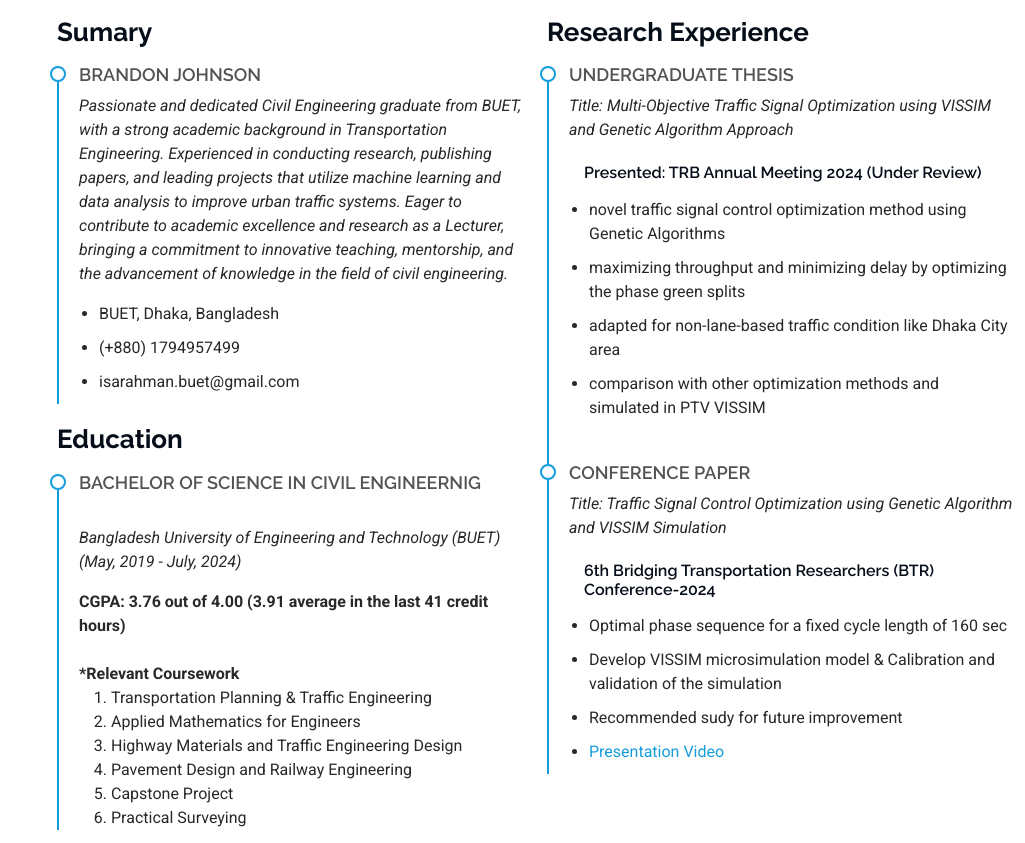
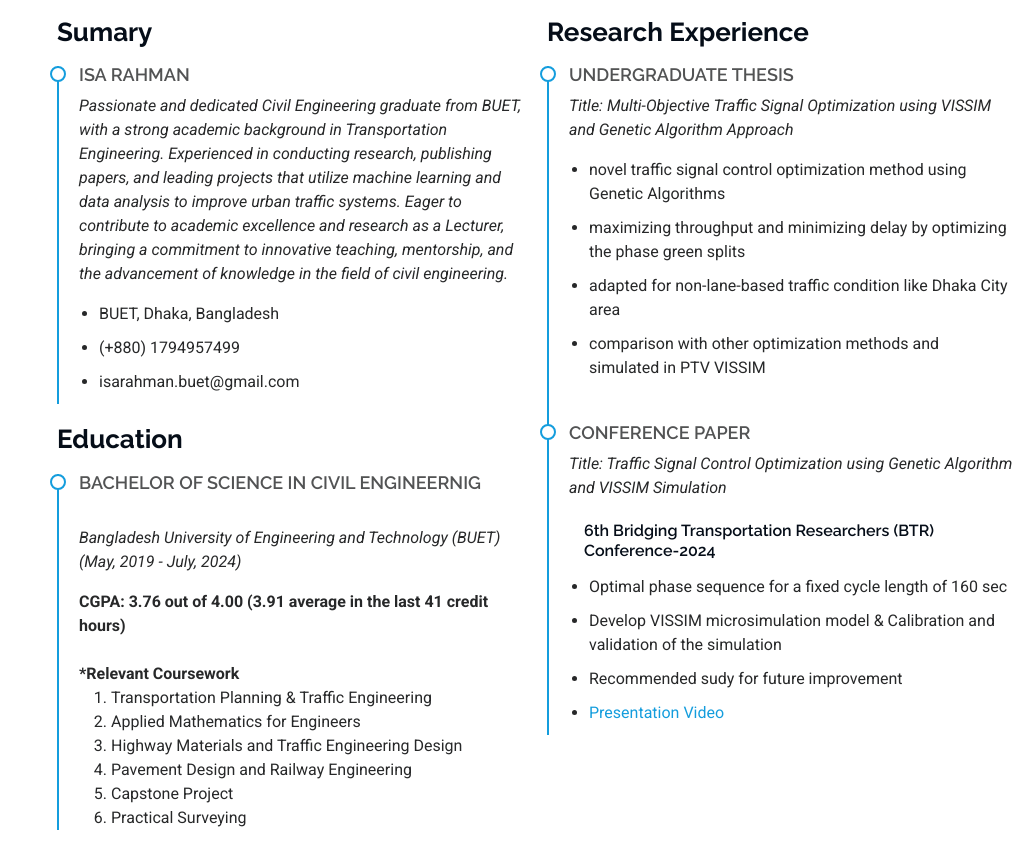
Before and after one commit to IsaRahman/isarahman.github.io, a plain HTML site: page index.html in a window 1280 px wide. Shown: the part 2324-3167 px from the top of the page, without its empty margins (255-1280 px from the left). Drawn offline with Linux system fonts and the light colour scheme.

Commit message:
Update index.html

```diff
--- a/index.html
+++ b/index.html
@@ -271,7 +271,7 @@
             <h3 class="resume-title">Sumary</h3>
 
             <div class="resume-item pb-0">
-              <h4>Brandon Johnson</h4>
+              <h4>Isa Rahman</h4>
               <p><em>Passionate and dedicated Civil Engineering graduate from BUET, with a strong academic background in Transportation Engineering. Experienced in conducting research, publishing papers, and leading projects that utilize machine learning and data analysis to improve urban traffic systems. Eager to contribute to academic excellence and research as a Lecturer, bringing a commitment to innovative teaching, mentorship, and the advancement of knowledge in the field of civil engineering.</em></p>
               <ul>
                 <li>BUET, Dhaka, Bangladesh</li>
@@ -317,7 +317,7 @@
             <div class="resume-item">
               <h4>Undergraduate Thesis</h4>
               <p><em>Title: Multi-Objective Traffic Signal Optimization using VISSIM and Genetic Algorithm Approach </em></p>
-              <h5>Presented: TRB Annual Meeting 2024 (Under Review) </h5>
+
 
               <ul>
                 <li>novel traffic signal control optimization method using Genetic Algorithms</li>
```
